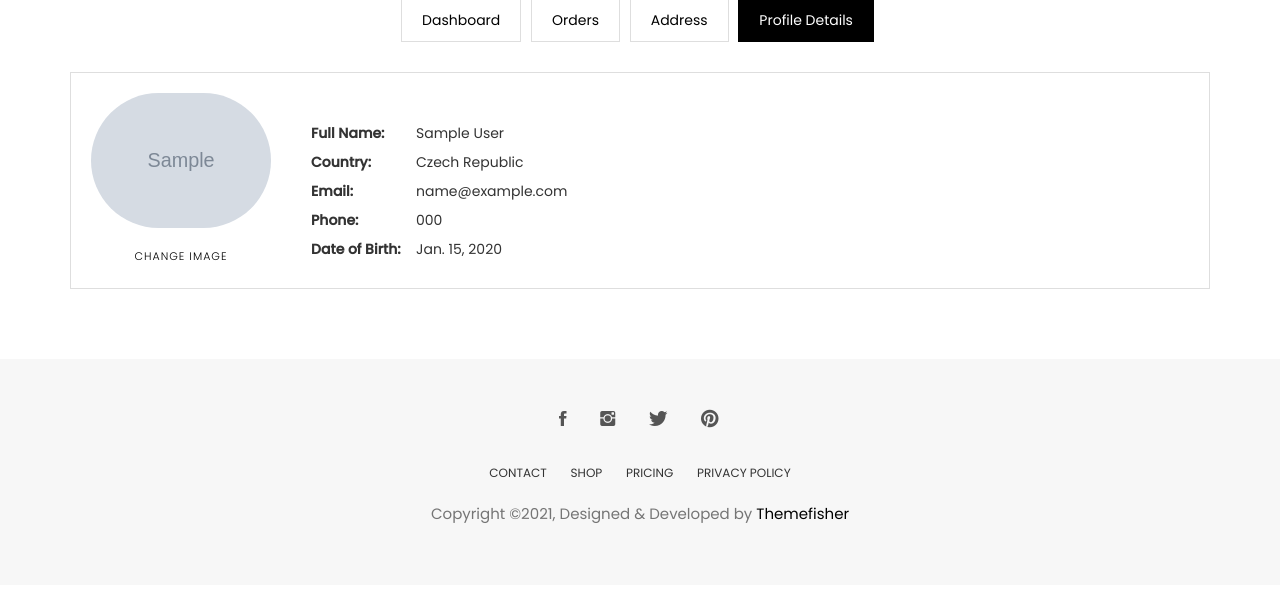
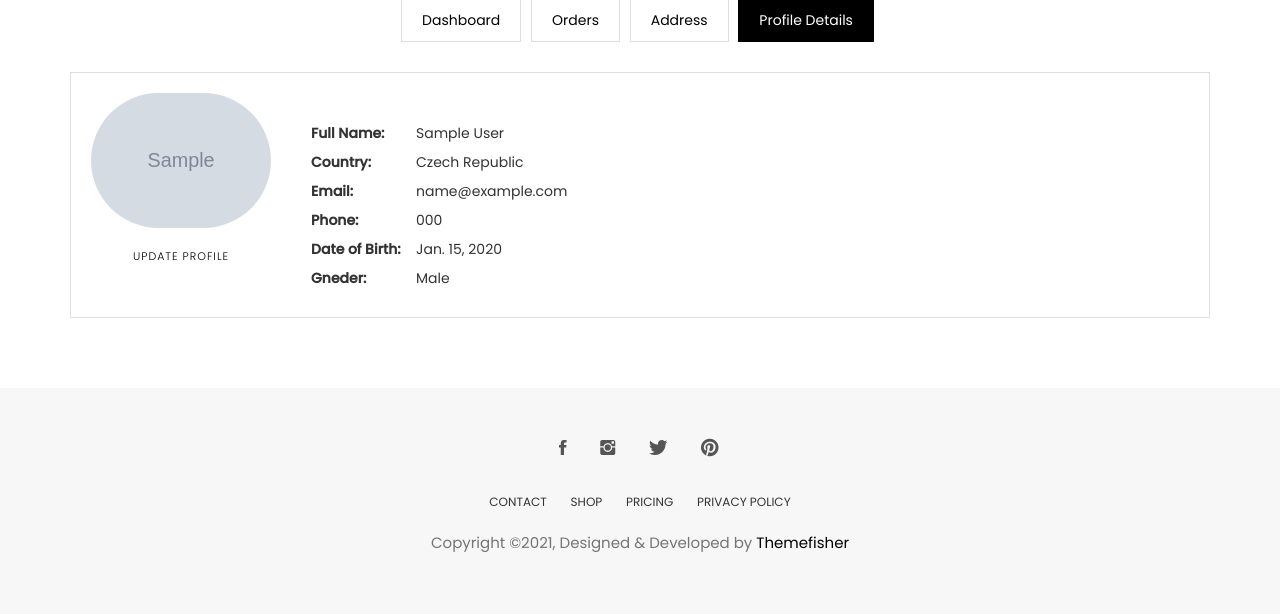
Before and after one commit to ahmedellaban1/Aviato_Ecommerce_DTL, a Django app: page /accounts/my-profile/ in a window 1280 px wide. Shown: the part 444-1058 px from the top of the page. Before the commit the page ends 967 px from the top, so only its background shows below. Run offline with Django 5.2, Linux system fonts and the light colour scheme; a user stored in the database is signed in; tables that the repository leaves empty hold one stand-in row (values such as "Sample post"); grey boxes marked "Sample" are stand-in pictures; parts of the project's set-up code (start-up, migrations or seed data) failed here and were passed over; some libraries are stand-ins or nearby versions; some web fonts are replaced.

Commit message:
add update profile view, form, url and page

```diff
--- a/accounts/templates/profile_details.html
+++ b/accounts/templates/profile_details.html
@@ -31,7 +31,7 @@
           <div class="media">
             <div class="pull-left text-center" href="#!">
               <img class="media-object user-img" src="{{profile.image.url}}" alt="Image">
-              <a href="#x" class="btn btn-transparent mt-20">Change Image</a>
+              <a href="{% url 'accounts-customized-url:update-profile-url' %}" class="btn btn-transparent mt-20">Update Profile</a>
             </div>
             <div class="media-body">
               <ul class="user-profile-list">
@@ -40,6 +40,7 @@
                 <li><span>Email:</span>{{profile.user.email}}</li>
                 <li><span>Phone:</span>{{profile.phone}}</li>
                 <li><span>Date of Birth:</span>{{profile.date_of_birth}}</li>
+                <li><span>Gneder:</span>{{profile.gender.title}}</li>
               </ul>
             </div>
           </div>
--- a/accounts/urls.py
+++ b/accounts/urls.py
@@ -1,5 +1,5 @@
 from django.urls import path
-from .views import create_user_view, verify_mail_view, log_out_view, profile_details_view
+from .views import create_user_view, verify_mail_view, log_out_view, profile_details_view, update_profile_view
 
 
 app_name = "accounts"
@@ -7,5 +7,6 @@ urlpatterns = [
     path('log-out/', log_out_view, name='log-out-url'),
     path('sign-up/', create_user_view, name='create-user-url'),
     path('sign-up/verify_mail/', verify_mail_view, name='verify-mail-url'),
-    path('my-profile/', profile_details_view, name='profile-details-url')
+    path('my-profile/', profile_details_view, name='profile-details-url'),
+    path('my-profile/update/', update_profile_view, name='update-profile-url')
 ]
--- a/accounts/views.py
+++ b/accounts/views.py
@@ -1,5 +1,5 @@
 from django.shortcuts import render, redirect, get_object_or_404
-from .forms import CreateUserForm
+from .forms import CreateUserForm, UpdateProfileForm
 from etc.choices import USER_TYPE_CHOICES
 from .models import OTP, CustomUser, Profile
 from etc.helper_functions import OTP_random_digits
@@ -109,7 +109,7 @@ def profile_details_view(request):
     profile = (
         Profile.objects
         .select_related("user")
-        .only("id", "user__first_name", "user__last_name", "user__email", "country", "image", "country", "phone", "date_of_birth")
+        .only("id", "user__first_name", "user__last_name", "user__email", "country", "image", "country", "phone", "date_of_birth", "gender")
         .defer("user__password")
         .get(user=request.user)
     )
@@ -120,6 +120,18 @@ def profile_details_view(request):
     return render(request, 'profile_details.html', context)
 
 
-# @login_required
-# def update_profile_view(request):
-#     return render(request, )
+@login_required
+def update_profile_view(request):
+    profile = get_object_or_404(Profile, user=request.user)
+    if request.method == "POST":
+        form = UpdateProfileForm(request.POST, request.FILES, instance=profile)
+        if form.is_valid():
+            form.save()
+            return redirect('accounts-customized-url:profile-details-url')
+    else:
+        form = UpdateProfileForm(instance=profile)
+    context = {
+        "page_title": "Update my profile",
+        "form": form
+    }
+    return render(request, 'update_profile.html', context)
```
Also changed, not shown: accounts/forms.py (+8 -1 lines), accounts/templates/update_profile.html (added, +48 -0 lines).
